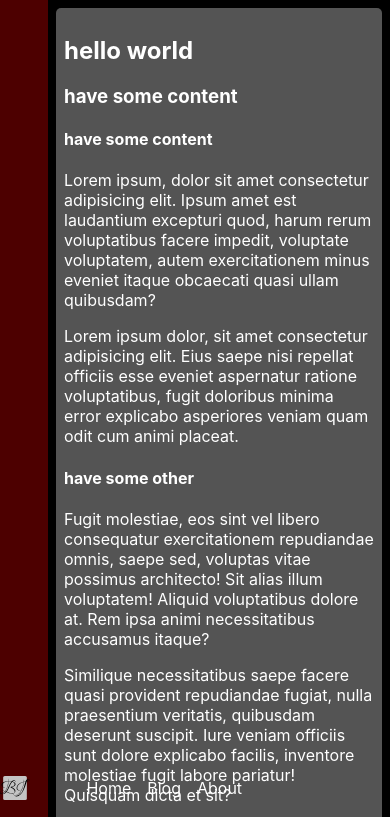
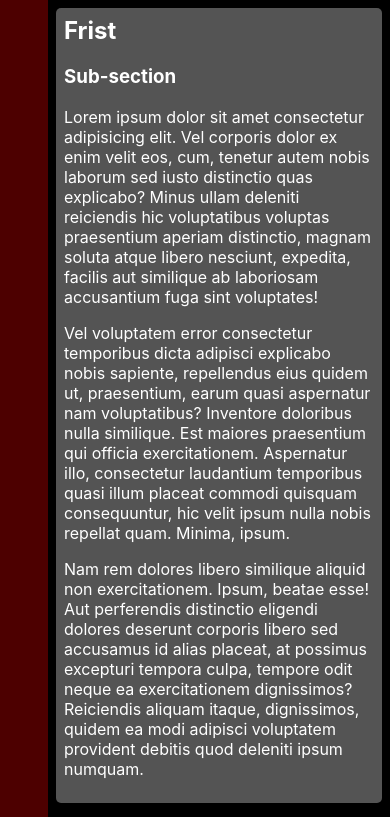
Before and after one commit to Luviz/luviz-blog, a Next.js app: page / in a window 390 px wide. Shown: the top 817 px of the page. Built offline with nearby package versions, Linux system fonts and the light colour scheme.

Commit message:
master and content

```diff
--- /dev/null
+++ b/components/master.jsx
@@ -0,0 +1,11 @@
+import NavBar from "./navBar"
+
+export default function Master({ children }) {
+    return <div className={"container"}>
+        <NavBar text="hello" />
+        <main className={"main"}>
+            {children}
+        </main >
+    </div >
+
+}
--- a/components/navBar.jsx
+++ b/components/navBar.jsx
@@ -1,7 +1,6 @@
 /* eslint-disable @next/next/no-img-element */
-import styles from '../styles/Home.module.css'
 
-export default function NavBar({ text }) {
+export default function NavBar() {
     const li = [
         { text: "Home", value: "#" },
         { text: "Blog", value: "#" },
@@ -9,8 +8,8 @@ export default function NavBar({ text }) {
         // eslint-disable-next-line react/jsx-key
     ].map((l, ix) => <li key={ix}><a href={l.value}>{l.text}</a></li>)
 
-    return <nav className={styles.nav}>
-        <img src="/Icon-BJ.svg" alt="Bardia Jedi Logo" className={styles.icon} />
+    return <nav className={"nav"}>
+        <img src="/Icon-BJ.svg" alt="Bardia Jedi Logo" className={"banner-icon"} />
         <ul>
             {li}
         </ul>
--- a/pages/index.jsx
+++ b/pages/index.jsx
@@ -1,16 +1,17 @@
-import React from 'react'
-import Head from 'next/head'
-import Image from 'next/image'
 import MyApp from './_app'
-import styles from '../styles/Home.module.css'
-import NavBar from "../components/navBar"
+import Master from '../components/master'
 
 export default function Home() {
   return (
-    <div className={styles.container}>
-      <NavBar text="hello" />
-      <main className={styles.main}>
-        <div className={styles.content}>
+    <Master>
+      <section>
+        <h2>Frist</h2>
+        <h3>Sub-section</h3>
+        <p>Lorem ipsum dolor sit amet consectetur adipisicing elit. Vel corporis dolor ex enim velit eos, cum, tenetur autem nobis laborum sed iusto distinctio quas explicabo? Minus ullam deleniti reiciendis hic voluptatibus voluptas praesentium aperiam distinctio, magnam soluta atque libero nesciunt, expedita, facilis aut similique ab laboriosam accusantium fuga sint voluptates!</p>
+        <p>Vel voluptatem error consectetur temporibus dicta adipisci explicabo nobis sapiente, repellendus eius quidem ut, praesentium, earum quasi aspernatur nam voluptatibus? Inventore doloribus nulla similique. Est maiores praesentium qui officia exercitationem. Aspernatur illo, consectetur laudantium temporibus quasi illum placeat commodi quisquam consequuntur, hic velit ipsum nulla nobis repellat quam. Minima, ipsum.</p>
+        <p>Nam rem dolores libero similique aliquid non exercitationem. Ipsum, beatae esse! Aut perferendis distinctio eligendi dolores deserunt corporis libero sed accusamus id alias placeat, at possimus excepturi tempora culpa, tempore odit neque ea exercitationem dignissimos? Reiciendis aliquam itaque, dignissimos, quidem ea modi adipisci voluptatem provident debitis quod deleniti ipsum numquam.</p>
+      </section>
+      <section className={"content"}>
         <h2>hello world</h2>
         <h3>have some content</h3>
         <h4>have some content</h4>
@@ -25,9 +26,8 @@ export default function Home() {
         <p>Beatae qui ab officia quia consequuntur eius laborum aut dignissimos, hic exercitationem atque, odit nulla fugiat, porro tempora doloribus natus aliquam obcaecati nisi amet saepe harum. Repudiandae vero fuga eos.</p>
         <p>Sint eligendi amet perferendis doloremque, non quo neque! Similique blanditiis vero ea, officia dolore, in id illum praesentium corrupti perferendis mollitia veniam, libero exercitationem fugit repellendus rem? Incidunt, molestiae nisi.</p>
         <p>Quis enim consectetur nobis eos nemo magni. Reiciendis iste et obcaecati doloribus minus odit, eum optio, assumenda nobis, voluptatibus dicta perspiciatis excepturi itaque repellat! Eaque aut tempore dolores saepe minus.</p>
-        </div>
+      </section>
 
-      </main>
-    </div>
+    </Master>
   )
 }
--- a/styles/Home.module.css
+++ /dev/null
@@ -1,103 +0,0 @@
-.container {
-  display: grid;
-  grid-template-columns: 1fr auto 1fr;
-  grid-template-rows: 3rem auto;
-  grid-template-areas:
-    "nav nav nav"
-    "main main main";
-  /* row-gap: 1rem; */
-}
-
-.main {
-  display: grid;
-  grid-area: main;
-  grid-template-columns: 1fr 5fr 1fr;
-  /* grid-template-rows: 1fr; */
-  grid-template-areas: ". content .";
-  /* padding: 1rem; */
-  background: var(--color-dark);
-}
-
-.content {
-  color: var(--color-font);
-  grid-area: content;
-  background-color: var(--color-light);
-  border-radius: 5px;
-  padding: 1rem;
-  padding-top: 0;
-  margin-top: 1rem;
-}
-
-.nav {
-  grid-area: nav;
-  background: var(--color-red);
-  display: grid;
-  grid-template-columns: 1fr 2fr 2fr 1fr;
-  grid-template-areas: ". logo links .";
-  align-items: center;
-}
-
-.icon {
-  grid-area: logo;
-  height: 1.5rem;
-  align-items: center;
-  transition: transform 500ms ease-in-out;
-  fill: var(--color-cyan);
-}
-
-.icon:hover {
-  transform: rotate(15deg);
-}
-
-.nav ul {
-  grid-area: links;
-  display: flex;
-  list-style: none;
-  color: var(--color-font);
-  justify-content: flex-end;
-}
-
-.nav li {
-  padding-left: 1rem;
-}
-
-.nav a {
-  position: relative;
-}
-
-.nav a:after {
-  content: "";
-  display: block;
-  background: var(--color-font);
-  opacity: 0;
-  height: 3px;
-  border-radius: 2px;
-  transition: opacity 750ms ease-in-out;
-  position: absolute;
-  bottom: -0.6rem;
-  left: -5px;
-  right: -5px;
-}
-
-.nav a:hover::after {
-  opacity: 1;
-}
-
-@media only screen and (max-width: 700px) {
-  .container {
-    display: grid;
-    grid-template-columns: 3rem auto;
-    grid-template-rows: 3rem auto;
-    grid-template-areas:
-      "nav main main"
-      "nav main main";
-  }
-  .main {
-    grid-template-columns: 0 5fr;
-    grid-template-areas: ". content";
-  }
-  .content {
-    margin: 0.5rem;
-    padding: 0.5rem;
-  }
-}
--- a/styles/globals.css
+++ b/styles/globals.css
@@ -35,3 +35,112 @@ a {
   filter: brightness(1);
   box-shadow: inset 1px 1px 3px var(--color-light);
 }
+
+.container {
+  display: grid;
+  grid-template-columns: 1fr auto 1fr;
+  grid-template-rows: 3rem auto;
+  grid-template-areas:
+    "nav nav nav"
+    "main main main";
+  /* row-gap: 1rem; */
+}
+
+.main {
+  display: grid;
+  grid-area: main;
+  grid-template-columns: 1fr 5fr 1fr;
+  grid-template-areas: ". content .";
+  grid-auto-rows: auto;
+  /* grid-gap: 100px; */
+  background: var(--color-dark);
+}
+
+section {
+  color: var(--color-font);
+  /* grid-area: content; */
+  grid-column: 2/3;
+  background-color: var(--color-light);
+  border-radius: 5px;
+  padding: 1rem;
+  padding-top: 0;
+  margin-top: 1rem;
+}
+
+section *:first-child {
+  margin-top: 0;
+}
+
+.banner-icon {
+  grid-area: logo;
+  height: 1.5rem;
+  align-items: center;
+  transition: transform 500ms ease-in-out;
+  fill: var(--color-cyan);
+}
+
+.banner-icon:hover {
+  transform: rotate(15deg);
+}
+
+nav {
+  grid-area: nav;
+  background: var(--color-red);
+  display: grid;
+  grid-template-columns: 1fr 2fr 2fr 1fr;
+  grid-template-areas: ". logo links .";
+  align-items: center;
+}
+
+nav ul {
+  grid-area: links;
+  display: flex;
+  list-style: none;
+  color: var(--color-font);
+  justify-content: flex-end;
+}
+
+nav li {
+  padding-left: 1rem;
+}
+
+nav a {
+  position: relative;
+}
+
+nav a:after {
+  content: "";
+  display: block;
+  background: var(--color-font);
+  opacity: 0;
+  height: 3px;
+  border-radius: 2px 2px 0 0;
+  transition: opacity 750ms ease-in-out;
+  position: absolute;
+  bottom: -0.6rem;
+  left: -5px;
+  right: -5px;
+}
+
+nav a:hover::after {
+  opacity: 1;
+}
+
+@media only screen and (max-width: 700px) {
+  .container {
+    display: grid;
+    grid-template-columns: 3rem auto;
+    grid-template-rows: 3rem auto;
+    grid-template-areas:
+      "nav main main"
+      "nav main main";
+  }
+  .main {
+    grid-template-columns: 0 5fr;
+    grid-template-areas: ". content";
+  }
+  section {
+    margin: 0.5rem;
+    padding: 0.5rem;
+  }
+}
```
Lines whose indentation alone changed are shown as unchanged.
